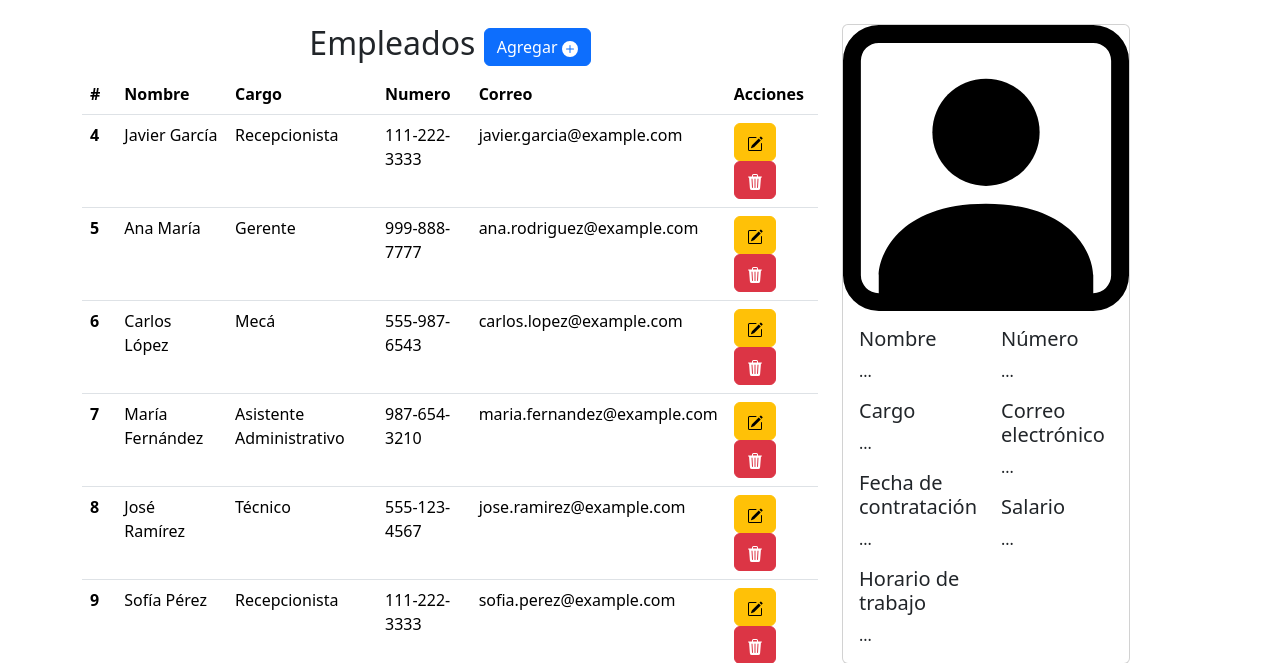
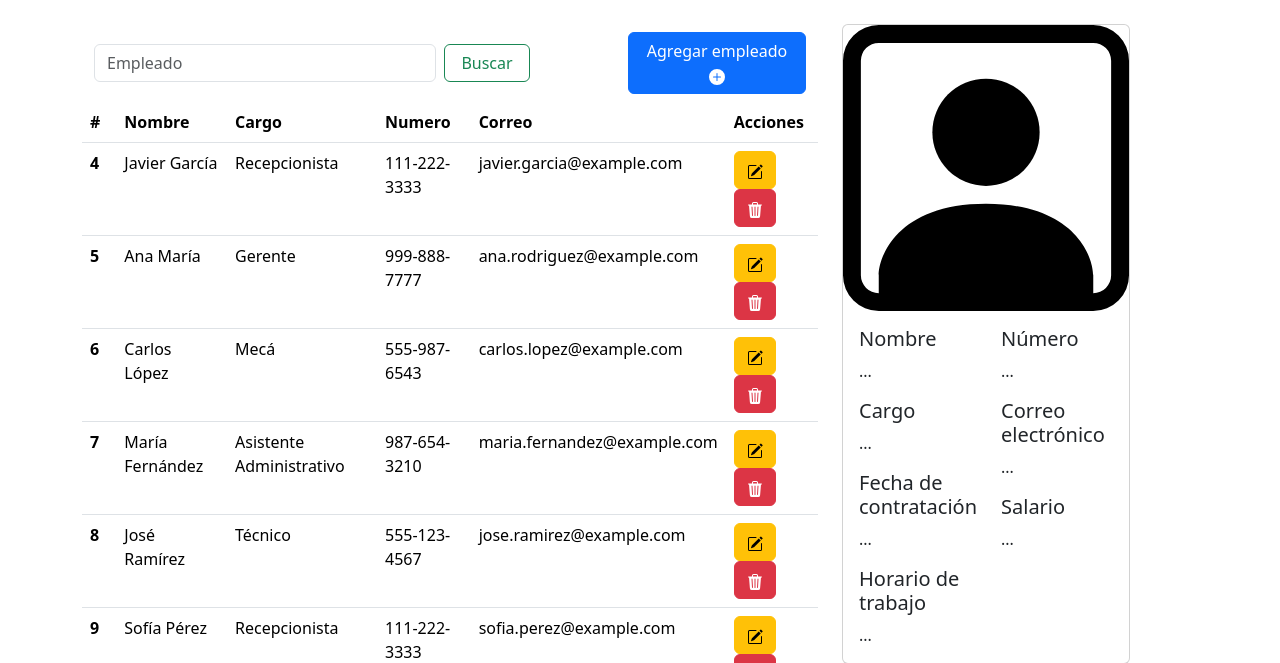
Before and after one commit to noriegaencinas/arnold_autorefrigeraciones, a Flask app: page /menu/empleados in a window 1280 px wide. Shown: the part 79-742 px from the top of the page. Run offline with Flask 3, Linux system fonts and the light colour scheme; a user stored in the database is signed in; data comes from the database, SQL or seed files in the repository.

Commit message:
adding navbar on menu_empleados.html

```diff
--- a/controller/empleado_controller.py
+++ b/controller/empleado_controller.py
@@ -54,3 +54,11 @@ def actualizar_empleado(id_empleado):
         actualizar_empleado_db(id_empleado, nombre_completo, cargo, fecha_contratacion, activo, horario_trabajo, numero_contacto, correo_electronico, salario)
         return redirect(url_for('menu_empleados'))
     return redirect(url_for('menu_empleados'))
+
+@app.route("/menu/empleados/buscar", methods=['GET', 'POST'])
+@login_required
+def select_empleado_by_filter():
+    if request.method == 'POST':
+        filtro = request.form['filtro']
+        rows = select_empleado_by_filter_db(filtro)
+        return render_template('menu_empleados.html', empleados=rows)
--- a/model/empleado_model.py
+++ b/model/empleado_model.py
@@ -53,3 +53,26 @@ def actualizar_empleado_db(id_empleado, nombre_completo, cargo, fecha_contrataci
         conn.close()
     except sqlite3.Error as e:
         print("Error:", e)
+
+def select_empleado_by_filter_db(filtro):
+    limit=10
+    try:
+        conn = sqlite3.connect("instance/arnold_autorefrigeraciones.db")
+        c = conn.cursor()
+        c.execute("SELECT * FROM empleados WHERE nombre_completo LIKE '%' || ? || '%'", (filtro,))
+        rows = c.fetchall()
+
+        # Get total number of records
+        c.execute("SELECT count(id_empleado) FROM empleados WHERE nombre_completo LIKE '%' || ? || '%'", (filtro,))
+        count = c.fetchall()[0][0]
+        total_pages = ceil(count / limit)
+
+        conn.close()
+        return [rows, total_pages]
+    except sqlite3.Error as e:
+        print("Error:", e)
+        return None
+
+test = False
+if test:
+    select_empleado_by_filter_db('javier')
--- a/templates/menu_empleados.html
+++ b/templates/menu_empleados.html
@@ -10,14 +10,20 @@
 <div class="container parent">
   <div class="row">
     <div class="col-lg-8 col-sm-12 col-10 child">
-    <h2 class="text-center">Empleados
-      <button type="button" class="btn btn-primary" data-bs-toggle="modal" data-bs-target="#ModalCreateEmpleado">
-        Agregar
-        <svg xmlns="http://www.w3.org/2000/svg" width="16" height="16" fill="currentColor" class="bi bi-plus-circle-fill" viewBox="0 0 16 16">
-          <path d="M16 8A8 8 0 1 1 0 8a8 8 0 0 1 16 0M8.5 4.5a.5.5 0 0 0-1 0v3h-3a.5.5 0 0 0 0 1h3v3a.5.5 0 0 0 1 0v-3h3a.5.5 0 0 0 0-1h-3z"/>
-        </svg>
-      </button>
-    </h2>
+      <nav class="navbar">
+        <div class="container-fluid">
+          <form class="d-flex" role="search", action="{{url_for('select_empleado_by_filter')}}", method="POST">
+            <input class="form-control me-2 col-lg-3" type="search" placeholder="Empleado" aria-label="Search" name="filtro">
+            <button class="btn btn-outline-success col-lg-3" type="submit">Buscar</button>
+          </form>
+          <button type="button" class="btn btn-primary col-lg-3" data-bs-toggle="modal" data-bs-target="#ModalCreateEmpleado">
+            Agregar empleado
+            <svg xmlns="http://www.w3.org/2000/svg" width="16" height="16" fill="currentColor" class="bi bi-plus-circle-fill" viewBox="0 0 16 16">
+              <path d="M16 8A8 8 0 1 1 0 8a8 8 0 0 1 16 0M8.5 4.5a.5.5 0 0 0-1 0v3h-3a.5.5 0 0 0 0 1h3v3a.5.5 0 0 0 1 0v-3h3a.5.5 0 0 0 0-1h-3z"/>
+            </svg>
+          </button>
+        </div>
+      </nav>
     <div class="table-responsive">
       <table class="table table-hover" id="tabla_empleados">
         <thead class="thead-dark">
```
